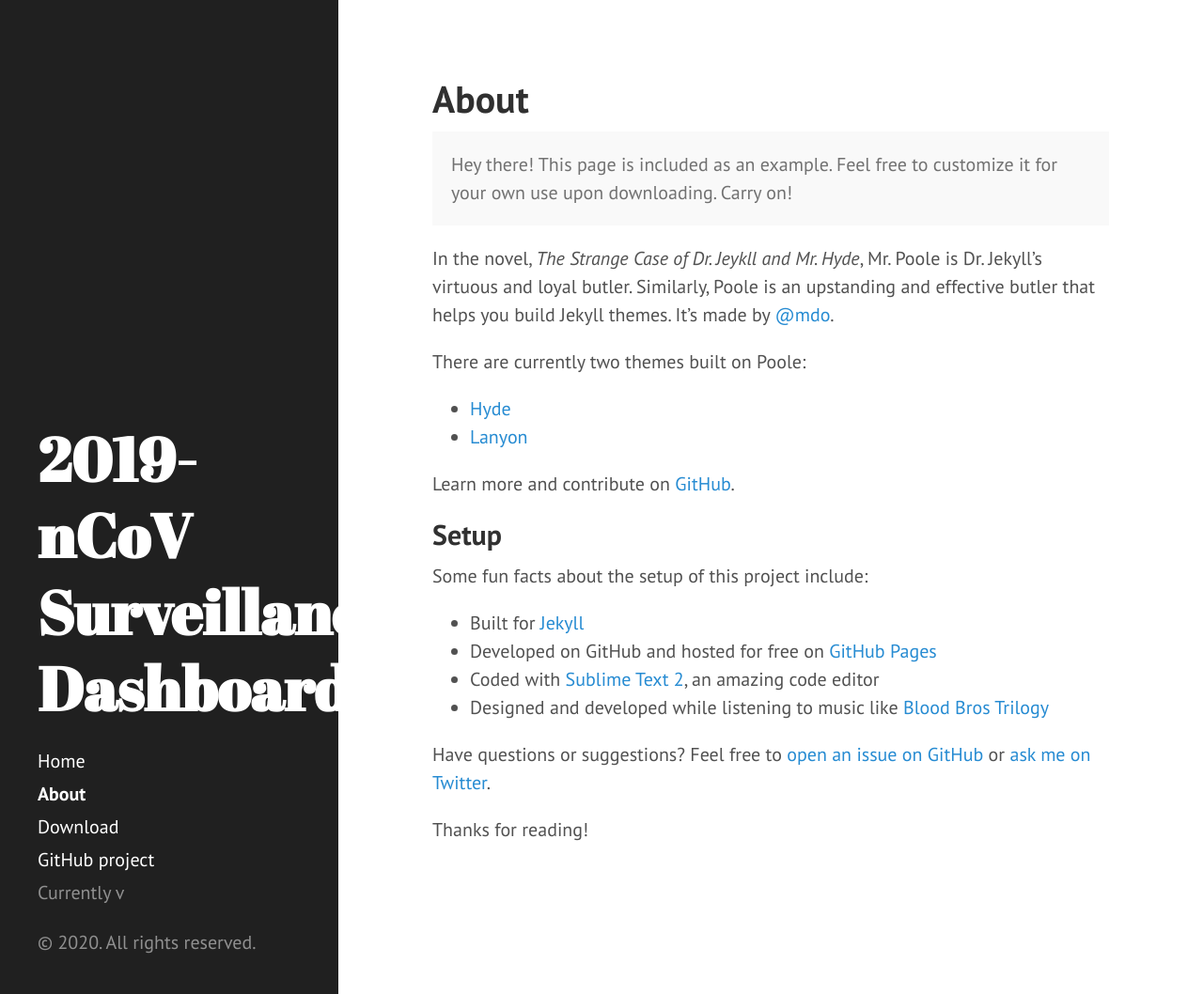
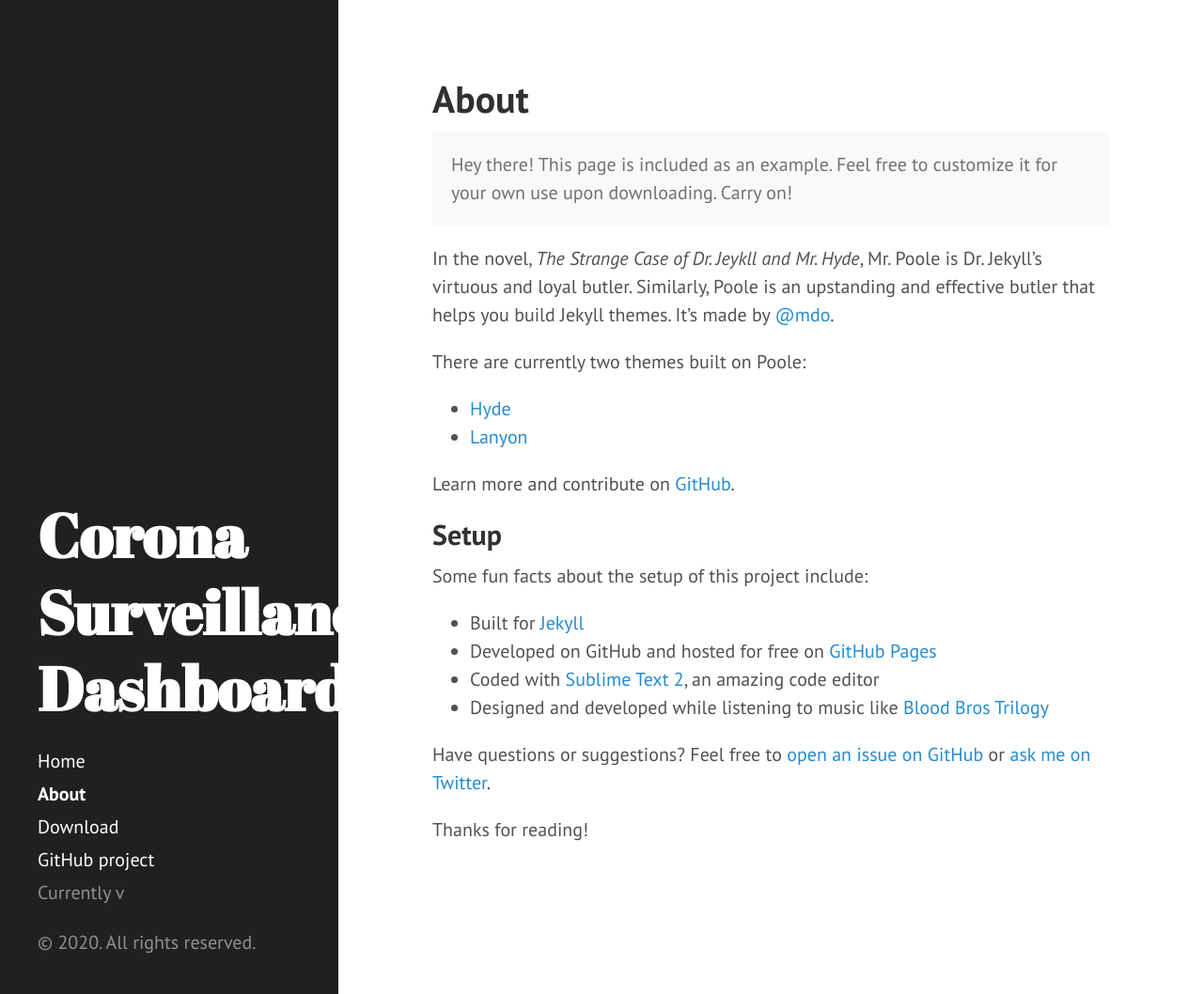
Before and after one commit to mehta-gaurav/mehta-gaurav.github.io, a Jekyll site: the page built from about.md, in a window 1280 px wide and 1058 px high. Shown: the whole window at 94% size. Built offline with Jekyll 4.4.1, drawn with Linux system fonts in a browser that asks for light colours.

Commit message:
Update _config.yml

```diff
--- a/_config.yml
+++ b/_config.yml
@@ -1,5 +1,4 @@
-theme: jekyll-theme-merlot
-title: 2019-nCoV Surveillance Dashboard
+title: Corona Surveillance Dashboard
 tagline: 2019-nCoV Surveillance Dashboard | NSSAC Research
 
 # Optimize Jekyll
```
